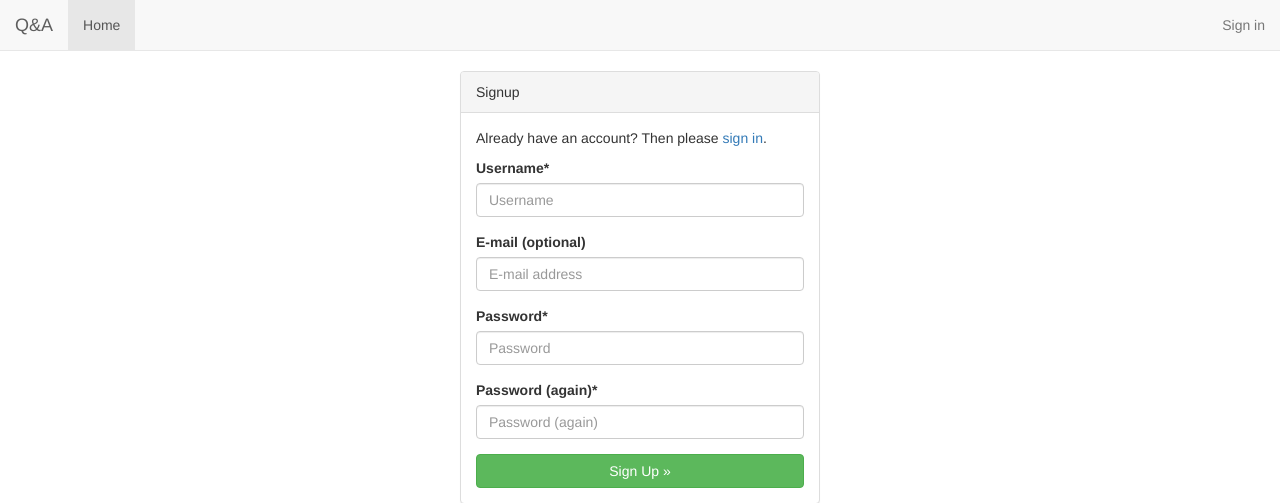
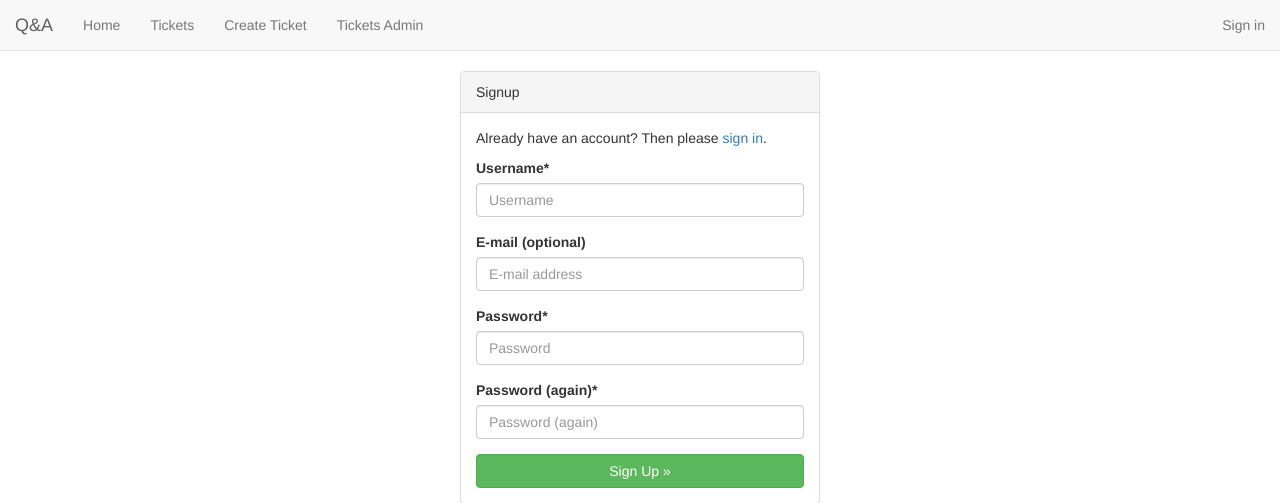
Before and after one commit to juliomrqz/django-support-tickets, a Django app: page /accounts/signup/ in a window 1280 px wide. Shown: the top 503 px of the page. Run offline with Django 3.2, Linux system fonts and the light colour scheme; some libraries are stand-ins or nearby versions.

Commit message:
Add extra items to navbar in demo

```diff
--- a/example/templates/base.html
+++ b/example/templates/base.html
@@ -38,7 +38,10 @@
 
         <div class="collapse navbar-collapse" id="bs-example-navbar-collapse-8">
           <ul class="nav navbar-nav">
-            <li class="active"><a href="/">Home</a></li>
+            <li><a href="/">Home</a></li>
+            <li><a href="{% url 'tickets:ticket_list' %}">Tickets</a></li>
+            <li><a href="{% url 'tickets:ticket_create' %}">Create Ticket</a></li>
+            <li><a href="#">Tickets Admin</a></li>
           </ul>
 
           <ul class="nav navbar-nav navbar-right">
```
